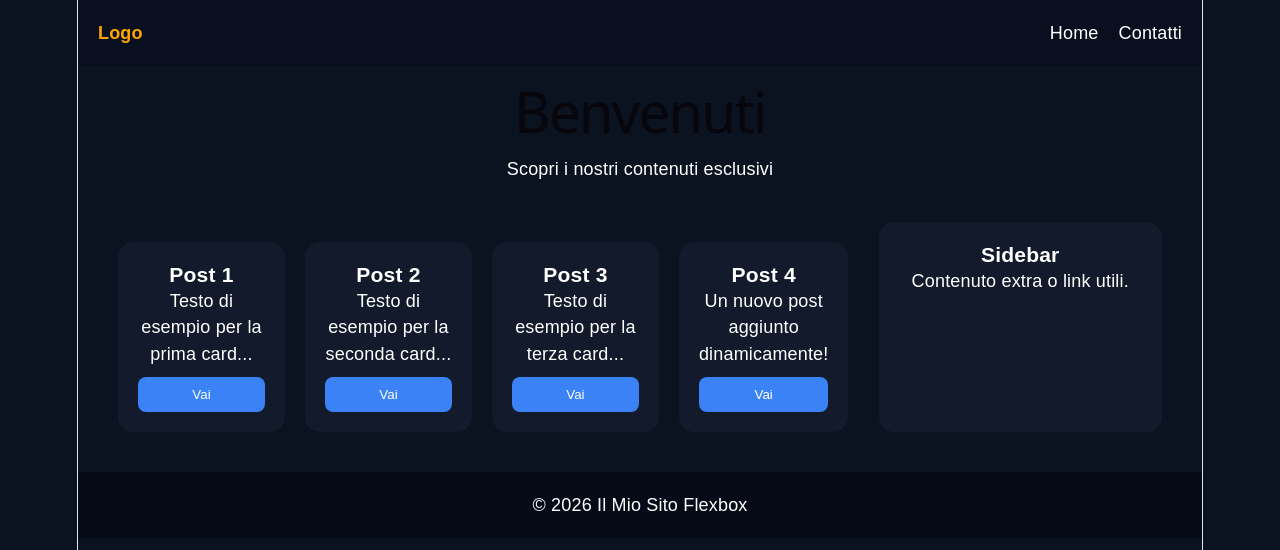
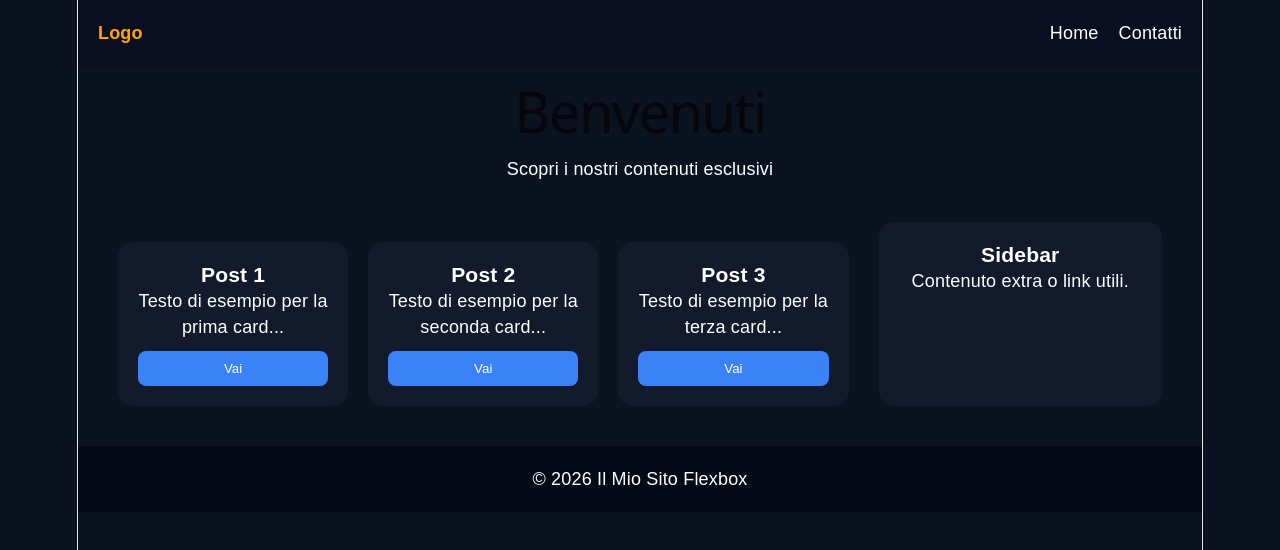
Before and after one commit to SimMastrik/REACT, a React (Vite) app: page / in a window 1280 px wide. Shown: the top 550 px of the page. Built offline with nearby package versions, Linux system fonts and the light colour scheme.

Commit message:
eliminazione di un post non corretto

```diff
--- a/src/App.jsx
+++ b/src/App.jsx
@@ -11,7 +11,6 @@ function App() {
     { id: 1, title: "Post 1", text: "Testo di esempio per la prima card..." },
     { id: 2, title: "Post 2", text: "Testo di esempio per la seconda card..." },
     { id: 3, title: "Post 3", text: "Testo di esempio per la terza card..." },
-    { id: 4, title: "Post 4", text: "Un nuovo post aggiunto dinamicamente!" },
   ];
 
   return (
```
